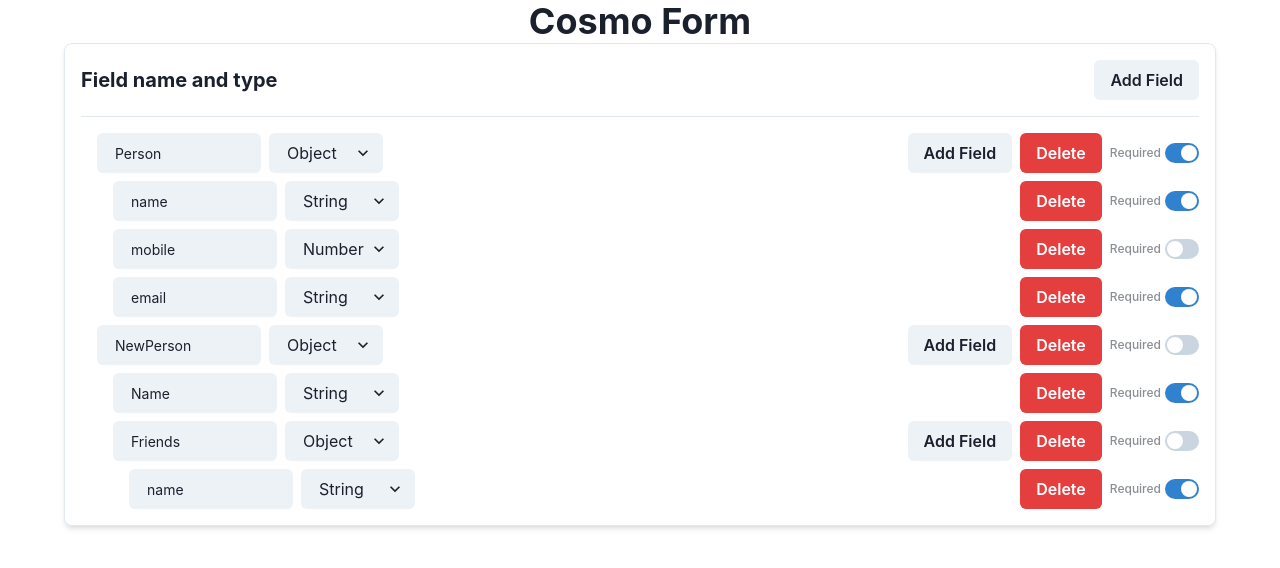
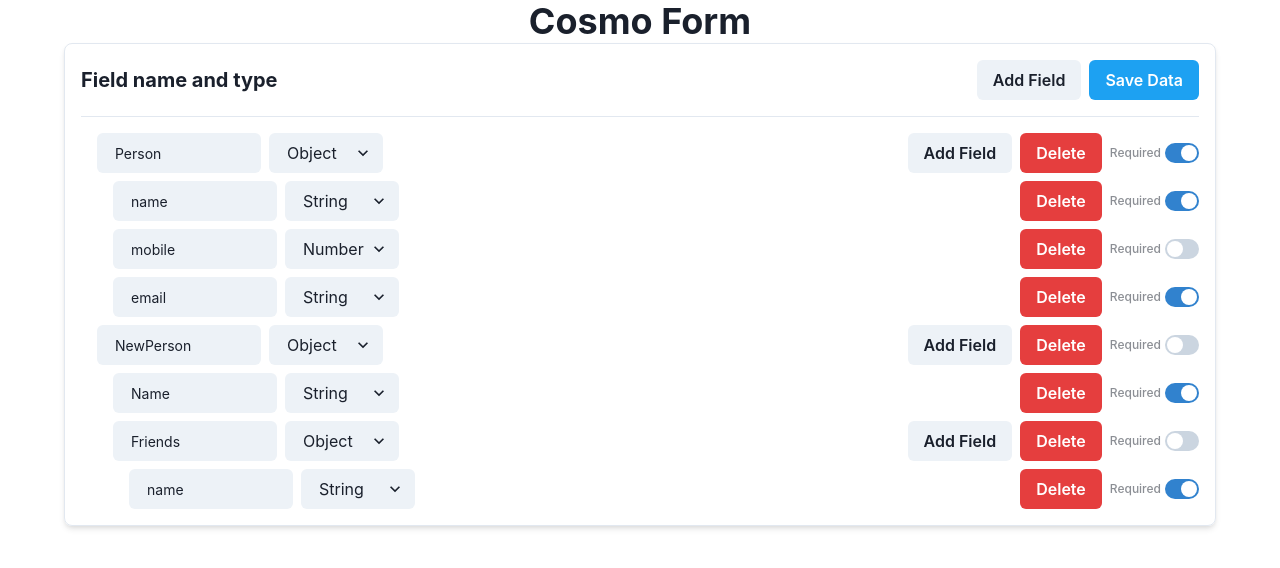
Before and after one commit to itsApurba/cosmo-form, a React (Vite) app: page / in a window 1280 px wide. Shown: the top 568 px of the page. Built offline with nearby package versions, Linux system fonts and the light colour scheme.

Commit message:
ADDED: Button Savedata .✨

```diff
--- a/src/components/Form.tsx
+++ b/src/components/Form.tsx
@@ -79,7 +79,10 @@ function Form(): JSX.Element {
     ]);
   };
 
-  console.log(formData.fields);
+  const handleSaveData = () => {
+    console.log(formData);
+  };
+
   return (
     <VStack
       maxH={"90vh"}
@@ -95,7 +98,12 @@ function Form(): JSX.Element {
     >
       <HStack width={"full"} align={"center"} justify={"space-between"}>
         <Heading size={"md"}>Field name and type</Heading>
-        <Button onClick={handleAddField}>Add Field</Button>
+        <HStack>
+          <Button onClick={handleAddField}>Add Field</Button>
+          <Button colorScheme='twitter' onClick={handleSaveData}>
+            Save Data
+          </Button>
+        </HStack>
       </HStack>
       <hr style={{ width: "100%", margin: "0.5rem 0 0.5rem 0" }} />
       <Box className='style' margin={"auto"} width={"100%"}>
```
